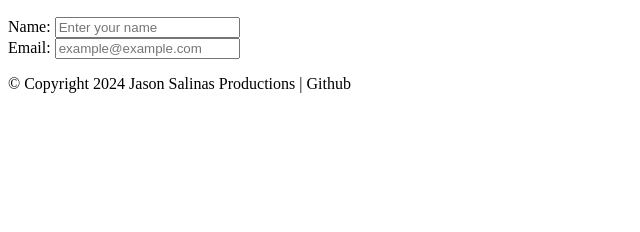
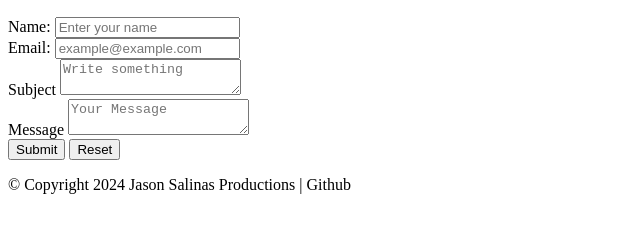
Before and after one commit to SalinasJason/Module_4_Assignment, a plain HTML site: page form.html in a window 1280 px wide. Shown: the part 156-388 px from the top of the page, without its empty margins (0-640 px from the left). Drawn offline with Linux system fonts and the light colour scheme.

Commit message:
added subject and message

```diff
--- a/form.html
+++ b/form.html
@@ -30,7 +30,21 @@
             <label for="email">Email:</label>
             <input type="email" name="email" id="email" placeholder="example@example.com">
 
+            <br>
 
+            <label for="subject">Subject</label>
+            <textarea name="subject" id="subject" placeholder="Write something"></textarea>
+
+            <br>
+
+            <label for="message">Message</label>
+            <textarea name="message" id="message" placeholder="Your Message"></textarea>
+
+            <br>
+
+            <input type="submit" value="Submit">
+
+            <input type="reset" value="Reset">
         </form>
     </main>
     <footer>
```
